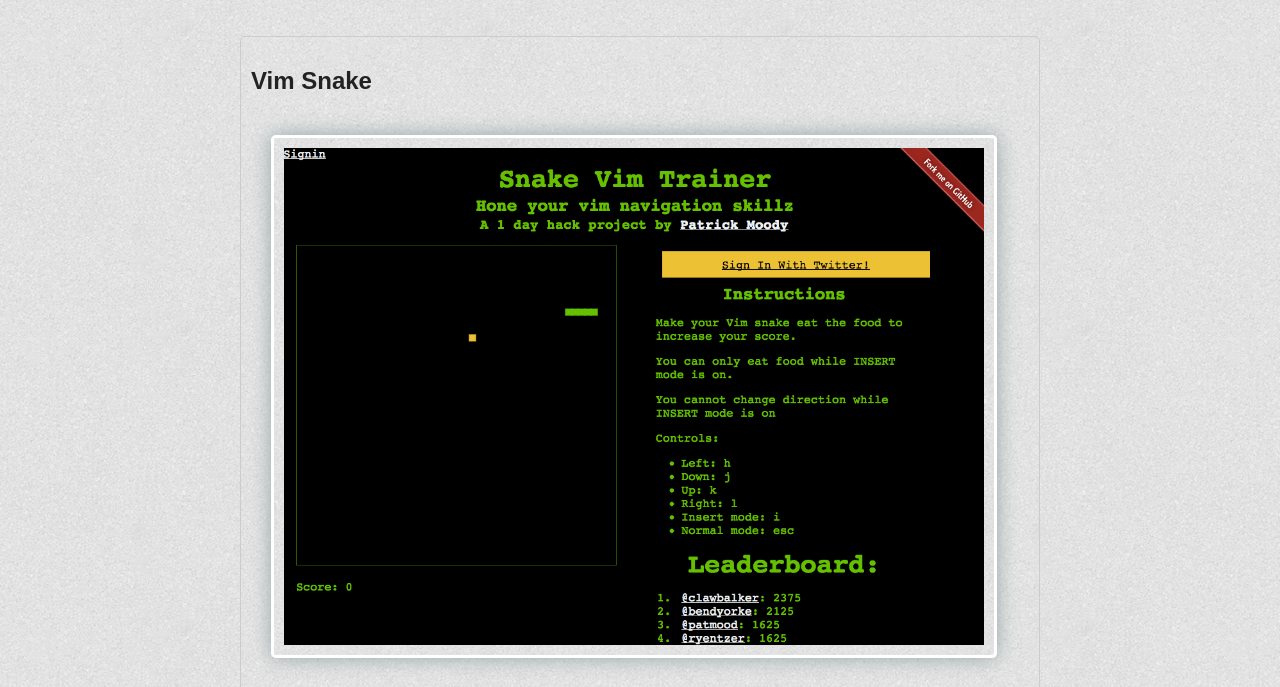
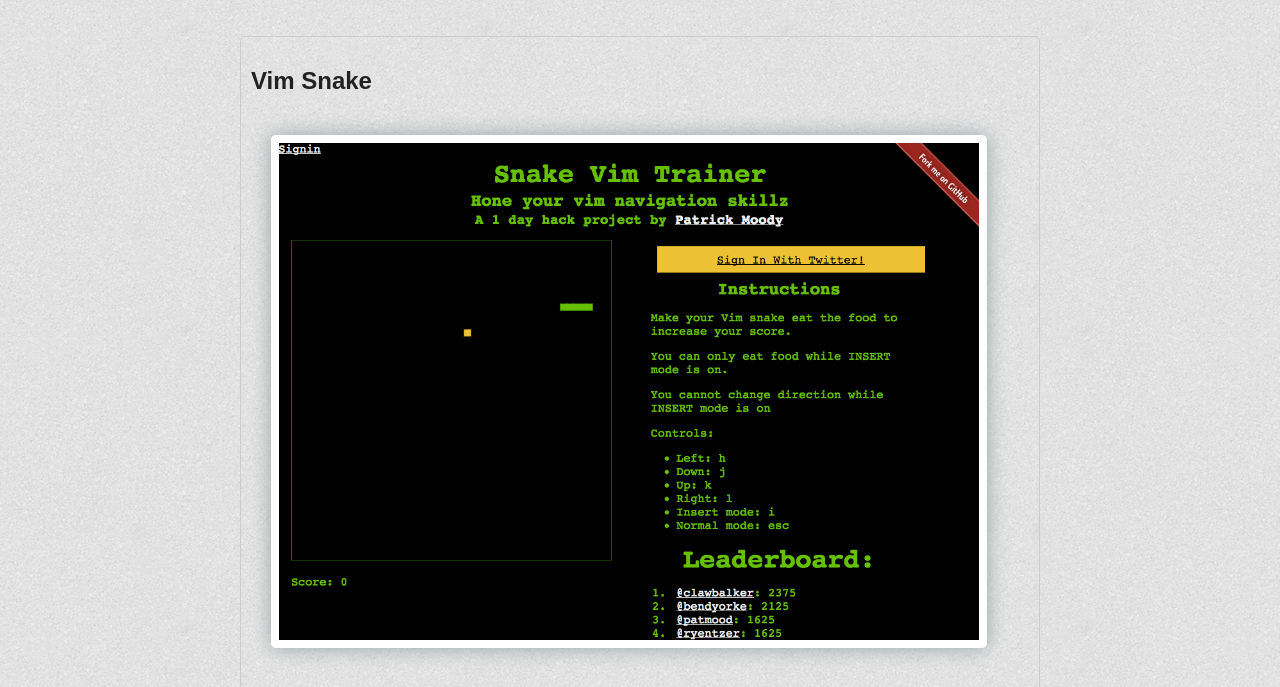
Before and after one commit to patmood/patmood.github.io, a plain HTML site: page madebyme.html in a window 1280 px wide. Shown: the part 113-800 px from the top of the page. Drawn offline with nearby package versions, Linux system fonts and the light colour scheme; a web font is replaced by a local one.

Commit message:
fix image padding on site preview page`:wq

```diff
--- a/style.css
+++ b/style.css
@@ -119,9 +119,8 @@ li:hover a { color: #444; }
 }
 .site-preview img {
   width: 90%;
-  padding: 10px;
   margin: 20px;
-  border: solid #fff 3px;
+  border: solid #fff 8px;
   box-shadow: 0px 0px 20px #95a5a6;
   -webkit-border-radius: 5px;
   -moz-border-radius: 5px;
```
